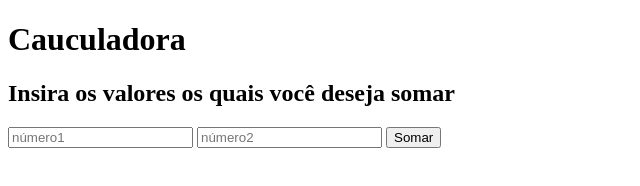
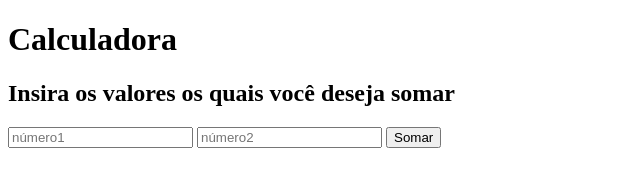
Before and after one commit to YuOkyn/revis-o-faculdade, a plain HTML site: page index.html in a window 1280 px wide. Shown: the full height of the page, 0-640 px from the left. Drawn offline with Linux system fonts and the light colour scheme.

Commit message:
correção

```diff
--- a/index.html
+++ b/index.html
@@ -7,7 +7,7 @@
     <link rel="stylesheet" href="styles.css">
 </head>
 <body>
-    <h1>Cauculadora</h1>
+    <h1>Calculadora</h1>
     <h2>Insira os valores os quais você deseja somar</h2>
     <form id="formulário">
     <input placeholder="número1" type="number" id="v1" class="enters">
```
